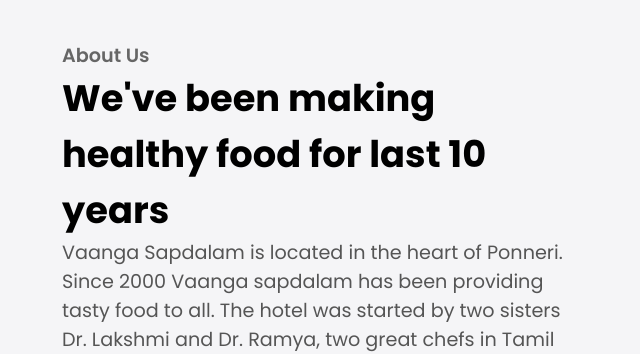
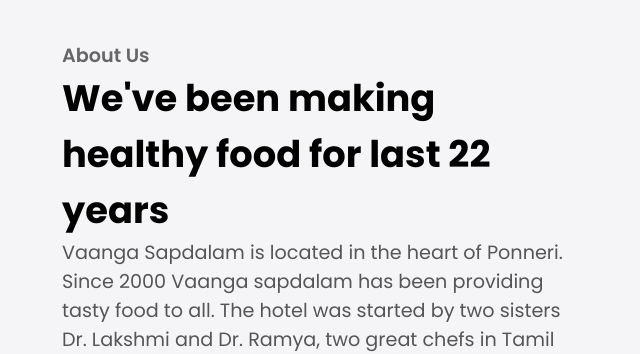
Before and after one commit to nikeshar/vaangasapdalamhotel, a plain HTML site: page index.html in a window 1280 px wide. Shown: the part 454-808 px from the top of the page, 32-672 px from the left. Drawn offline with nearby package versions, Linux system fonts and the light colour scheme.

Commit message:
Update index.html

```diff
--- a/index.html
+++ b/index.html
@@ -41,7 +41,7 @@
         <div class="about-wrapper container">
             <div class="about-text">
                 <p class="small">About Us</p>
-                <h2>We've been making healthy food for last 10 years</h2>
+                <h2>We've been making healthy food for last 22 years</h2>
                 <p>
                     Vaanga Sapdalam is located in the heart of Ponneri. Since 2000 Vaanga sapdalam has been providing tasty food to all. The hotel was started by two sisters Dr. Lakshmi and Dr. Ramya, two great chefs in Tamil Nadu. Vaanga sapdalam is both a veg and non veg hotel.
                 </p>
```
